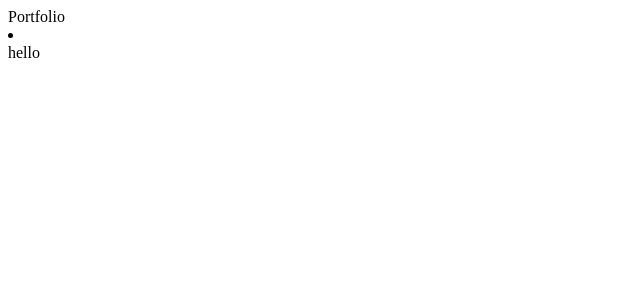
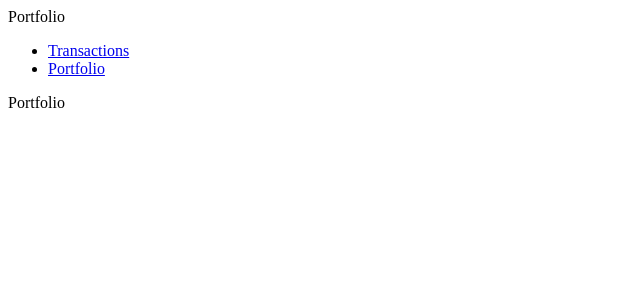
Before and after one commit to TalRodin/stock-portfolio, a React (Create React App) app in the folder stock/: page /portfolio in a window 1280 px wide. Shown: the top 300 px of the page, without its empty margins (0-640 px from the left). Built offline with nearby package versions, Linux system fonts and the light colour scheme.

Commit message:
created navbar transactions and portfolio

```diff
--- a/stock/src/App.js
+++ b/stock/src/App.js
@@ -1,9 +1,17 @@
 import React from 'react'
-
+import {Route, Switch, Redirect} from 'react-router-dom'
 import Layout from './layout/Layout'
-
+import Portfolio from './containers/Portfolio'
+import Transactions from './containers/Transactions'
 const App = () => {
-    return (<Layout>hello</Layout>)
+    return (
+    <Layout>
+        <Switch>
+            <Route exact path='/' component={Transactions}></Route>
+            <Route exact path='/portfolio' component={Portfolio}></Route>
+            <Redirect to='/'/>
+        </Switch>
+    </Layout>)
 }
 
 export default App;
--- a/stock/src/components/Navitem.js
+++ b/stock/src/components/Navitem.js
@@ -1,9 +1,9 @@
 import React from 'react'
-
+import {NavLink} from 'react-router-dom'
 const NavItem = ({link, children}) =>{
     return (
         <li>
-            <a href={link}>{children}</a>
+            <NavLink to={link}>{children}</NavLink>
         </li>
     )
 }
--- a/stock/src/components/Navitems.js
+++ b/stock/src/components/Navitems.js
@@ -1,11 +1,15 @@
 import React from 'react'
+import NavItem from './Navitem'
 
-const NavItem = ({link, children}) =>{
+const NavItems = () =>{
     return (
-        <li>
-            <a href={link}>{children}</a>
-        </li>
+        <nav>
+            <ul>
+                <NavItem link='/'>Transactions</NavItem>
+                <NavItem link='/portfolio'>Portfolio</NavItem>
+            </ul>
+        </nav>
     )
 }
 
-export default NavItem
+export default NavItems
--- /dev/null
+++ b/stock/src/containers/Portfolio.js
@@ -0,0 +1,9 @@
+import React from 'react'
+
+const Portfolio = () =>{
+    return <div>
+        Portfolio
+    </div>
+}
+
+export default Portfolio
--- /dev/null
+++ b/stock/src/containers/Transactions.js
@@ -0,0 +1,9 @@
+import React from 'react'
+
+const Transactions = () =>{
+    return <div>
+        Transactions
+    </div>
+}
+
+export default Transactions
--- a/stock/src/index.js
+++ b/stock/src/index.js
@@ -1,8 +1,15 @@
 import ReactDOM from 'react-dom'
 import React from 'react'
-
+import {BrowserRouter} from 'react-router-dom'
 
 import App from './App'
 
 
-ReactDOM.render(<App />, document.getElementById('root'))
+ReactDOM.render(
+
+<BrowserRouter>
+<App />
+</BrowserRouter>
+
+
+, document.getElementById('root'))
--- a/stock/src/layout/Layout.js
+++ b/stock/src/layout/Layout.js
@@ -1,5 +1,9 @@
 import React from 'react'
 import Navbar from '../components/Navbar'
+
+
+
+
 const Layout = ({children}) =>(
     <>
       <Navbar/>
```
Also changed, not shown: 1 other file (tests, documents, lock files or other folders).
